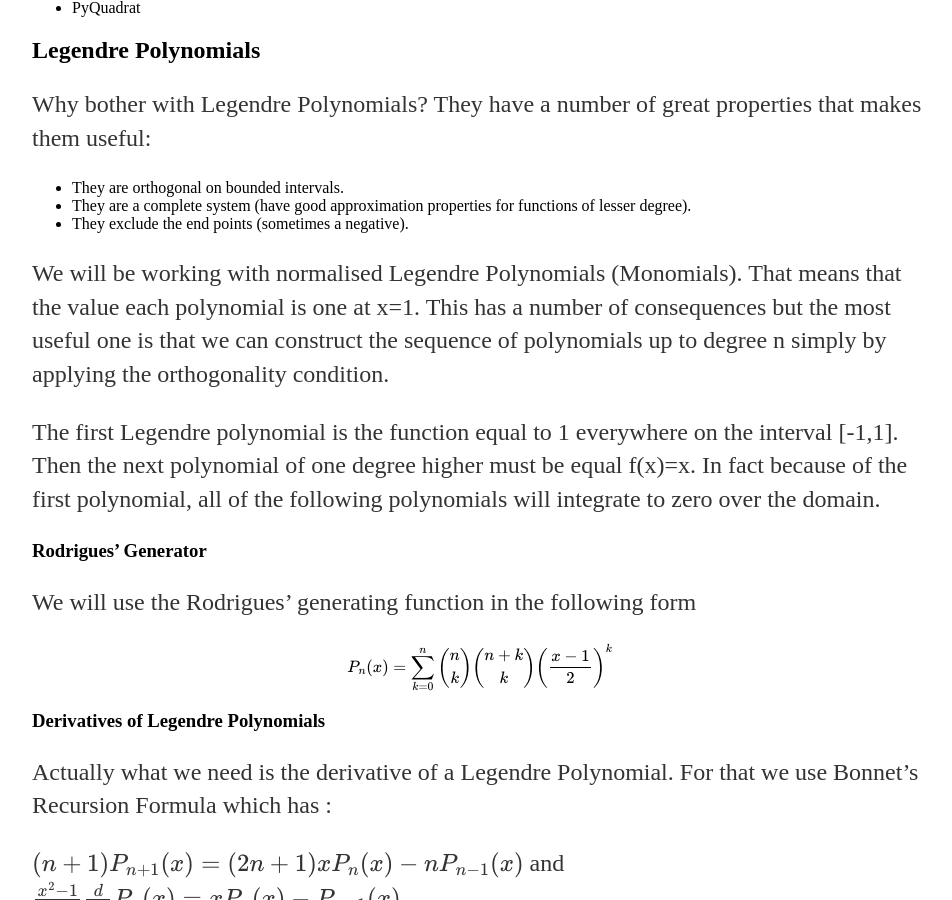
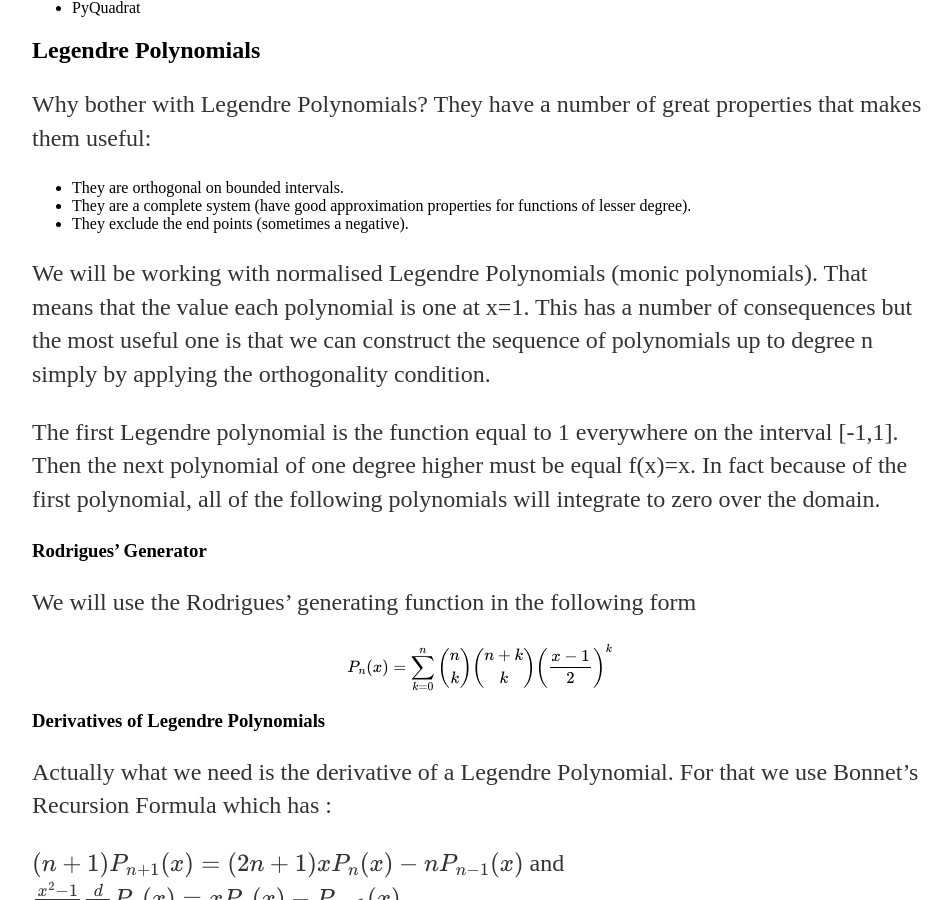
Before and after one commit to marc-git/marc-git.github.io, a Jekyll site: the page built from _posts/2020-08-23-simplexquads.md, in a window 1280 px wide and 900 px high, scrolled down 837 px. Shown: the whole window, without its empty margins (160-1112 px from the left). Built offline with Jekyll 4.4.1, drawn with Linux system fonts in a browser that asks for light colours; formulas are drawn with MathJax 3.

Commit message:
oopsy, monic != monomial

```diff
--- a/_posts/2020-08-23-simplexquads.md
+++ b/_posts/2020-08-23-simplexquads.md
@@ -24,7 +24,7 @@ Why bother with Legendre Polynomials? They have a number of great properties tha
   * They are a complete system (have good approximation properties for functions of lesser degree).
   * They exclude the end points (sometimes a negative).
 
-We will be working with normalised Legendre Polynomials (Monomials).  That means that the value each polynomial is one at x=1.  This has a number of consequences but the most useful one is that we can construct the sequence of polynomials up to degree n simply by applying the orthogonality condition.
+We will be working with normalised Legendre Polynomials (monic polynomials).  That means that the value each polynomial is one at x=1.  This has a number of consequences but the most useful one is that we can construct the sequence of polynomials up to degree n simply by applying the orthogonality condition.
 
 The first Legendre polynomial is the function equal to 1 everywhere on the interval [-1,1]. Then the next polynomial of one degree higher must be equal f(x)=x.  In fact because of the first polynomial, all of the following polynomials will integrate to zero over the domain.
 
```
